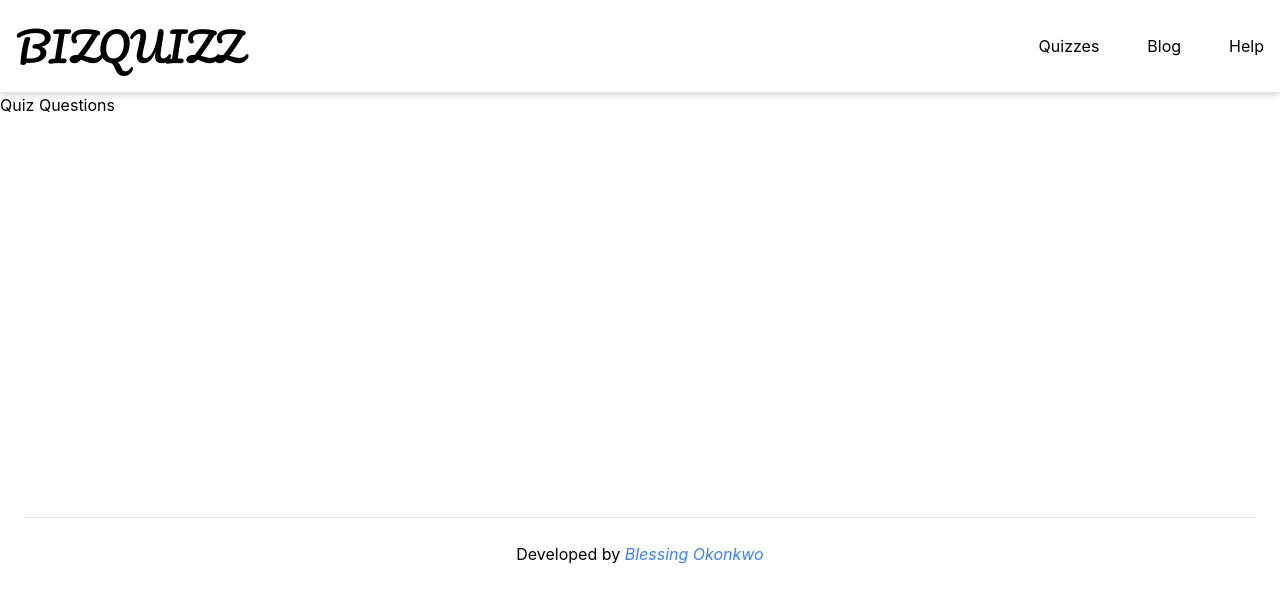
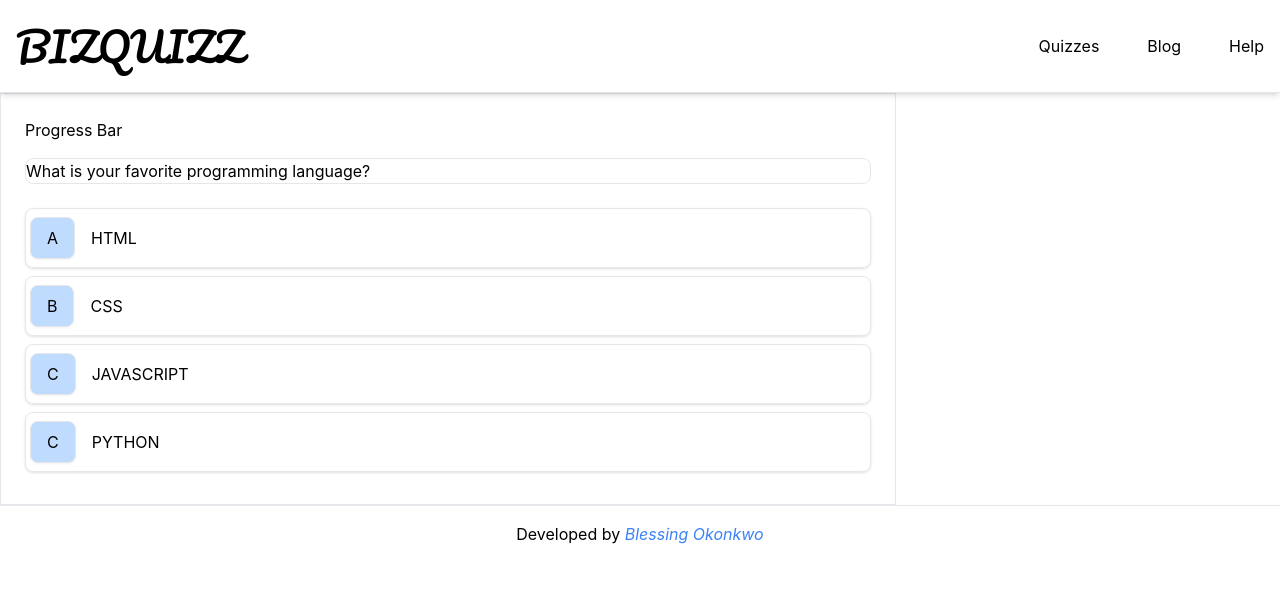
Before and after one commit to BlessingOkonkwo/biz-quiz, a React (Create React App) app: page /start_quiz in a window 1280 px wide. Shown: the top 602 px of the page. Built offline with nearby package versions, Linux system fonts and the light colour scheme.

Commit message:
setup axios and fetch data for homepage

```diff
--- a/package.json
+++ b/package.json
@@ -6,6 +6,7 @@
     "@testing-library/jest-dom": "^5.17.0",
     "@testing-library/react": "^13.4.0",
     "@testing-library/user-event": "^13.5.0",
+    "axios": "^1.4.0",
     "react": "^18.2.0",
     "react-dom": "^18.2.0",
     "react-router-dom": "^6.14.2",
--- a/src/components/Footer.jsx
+++ b/src/components/Footer.jsx
@@ -3,8 +3,7 @@ import { Link } from 'react-router-dom'
 
 const Footer = () => {
   return (
-    <div className="text-center m-6">
-        <hr /> <br />
+    <div className="text-center p-4 h-fit border-t w-full bg-white">
       Developed by <em className="text-blue-500"><Link to="https://blessingokonkwo.netlify.app/">Blessing Okonkwo</Link></em>
     </div>
   )
--- /dev/null
+++ b/src/hooks/useAxios.js
@@ -0,0 +1,24 @@
+import { useEffect, useState } from 'react';
+import axios from 'axios';
+
+axios.defaults.baseURL = "https://opentdb.com/"
+
+const useAxios = ({ url }) => {
+  const [response, setResponse] = useState(null);
+  const [error, setError] = useState("");
+  const [loading, setLoading] = useState(true);
+
+  useEffect(() => {
+    const fetchData = () => {
+        axios.get(url)
+        .then(res => setResponse(res.data))
+        .catch(err => setError(err))
+        .finally(() => setLoading(false))
+    }
+    fetchData();
+  }, [url]);
+
+  return { response, error, loading }
+}
+
+export default useAxios;
--- a/src/pages/Home.jsx
+++ b/src/pages/Home.jsx
@@ -1,33 +1,57 @@
-import React from 'react';
+import React, { useState } from 'react';
+import useAxios from '../hooks/useAxios';
 import photoquiz from '../images/photo-quiz.jpg';
 
+
 const Home = () => {
+  const [cat, setCat] = useState("");
+  const [level, setLevel] = useState("");
+  const [number, setNumber] = useState(1);
+
+  const { response, error, loading } = useAxios({ url: "/api_category.php" });
+  console.log(response);
+
+  const handleSubmit = (e) => {
+    e.preventDefault();
+    console.log("retrieving questions");
+  };
 
   return (
     <div className='flex justify-between flex-col p-10 font-[Poppins]'>
-      <div className="w-[] border-2 p-4 rounded-3xl">
-        <img src={photoquiz} alt="quiz pic" className='rounded-3xl md:h-[500px] w-full h-1/2' />
+      <div className="w-[] border-2 rounded-3xl">
+        <img src={photoquiz} alt="quiz pic" className='rounded-3xl md:h-[300px] w-full h-1/2' />
       </div>
 
       <div className='border-2 rounded-3xl p-6 '>
-        <form className='rounded-3xl flex flex-col md:flex-row gap-4 md:items-center justfiy-center md:justify-between'>
+        <form onSubmit={handleSubmit} className='rounded-3xl flex flex-col md:flex-row gap-4 md:items-center justfiy-center md:justify-between'>
           <div>
-            <label for="categories" className='block text-sm text-[#767268] my-2 md:text-center'>Choose a category:</label>
-            <select id="categories" name="category" className='border rounded-md p-2 w-full'>
-                <option value="any category">Any Category</option>
-                <option value="general knowledge">General Knowledge</option>
-                <option value="entertainment">Entertainment</option>
-                <option value="science">Science</option>
-                <option value="mythology">Mythology</option>
-                <option value="Sports">Sports</option>
-                <option value="geography">Geography</option>
-                <option value="history">History</option>
+            <label htmlFor="categories" className='block text-sm text-[#767268] my-2 md:text-center'>Choose a category:</label>
+            <select
+              id="categories"
+              name="category"
+              value={cat}
+              onChange={(e) => setCat(e.target.value)}
+              className='border rounded-md p-2 w-full'
+            >
+              <option value="any category">Any Category</option>
+              {
+                response &&
+                response.trivia_categories.map((res, i) => (
+                  <option key={i} value={res.name}>{res.name}</option>
+                ))
+              }
             </select>
           </div>
 
           <div>
-            <label for="difficulty" className='block text-sm text-[#767268] my-2 md:text-center'>Select difficuty:</label>
-            <select id="difficulty" name="difficulty" className='border rounded-md p-2 w-full'>
+            <label htmlFor="difficulty" className='block text-sm text-[#767268] my-2 md:text-center'>Select difficuty:</label>
+            <select
+              id="difficulty"
+              name="difficulty"
+              value={level}
+              className='border rounded-md p-2 w-full'
+              onChange={(e) => setLevel(e.target.value)}
+            >
                 <option value="any difficulty">Any Difficulty</option>
                 <option value="easy">Easy</option>
                 <option value="medium">Medium</option>
@@ -36,14 +60,25 @@ const Home = () => {
           </div>
 
           <div>
-            <label for="categories" className='block text-sm text-[#767268] my-2 md:text-center'>Number of Questions:</label>
-            <input type="number" min="1" max="10" className='border rounded-md p-2 w-full'/>
+            <label htmlFor="categories" className='block text-sm text-[#767268] my-2 md:text-center'>Number of Questions:</label>
+            <input
+              type="number"
+              value={number}
+              min="1"
+              max="10"
+              className='border rounded-md p-2 w-full'
+              onChange={(e) => setNumber(e.target.value)}
+            />
           </div>
 
 
 
           <div className="text-right">
-            <input type="submit" value="Start Quiz &rarr;" className='cursor-pointer border rounded-lg p-4'/>
+            <input
+              type="submit"
+              value="Start Quiz &rarr;"
+              className='cursor-pointer border rounded-lg p-4 hover:bg-gray-100 outline-none active:bg-white'
+            />
           </div>
         </form>
       </div>
--- a/src/pages/StartQuiz.jsx
+++ b/src/pages/StartQuiz.jsx
@@ -1,9 +1,63 @@
-import React from 'react'
+import React, { useState } from 'react'
 
 const StartQuiz = () => {
+  const [checked, setChecked] = useState(false);
+  const [selected, setSelected] = useState(null);
+
+  const handleRadio = (e) => {
+    setSelected(e.target.value);
+  };
+
   return (
-    <div>
-      Quiz Questions
+    <div className="border max-w-[70vw] flex flex-col justify-center p-6">
+      <div>
+        Progress Bar
+      </div>
+
+
+      <div className="border rounded-lg my-4">
+        <p>
+          What is your favorite programming language?
+        </p>
+      </div>
+
+      <div>
+        {/* <div className="flex gap-4 items-center border rounded-lg py-2 px-1 cursor-pointer hover:bg-blue-50 active:bg-white shadow my-2">
+          <h3 className="border px-4 py-2 rounded-lg bg-blue-200 shadow-sm">A</h3>
+          <p>Thor</p>
+        </div> */}
+
+        <div>
+          <div>
+            <input type="radio" id="html" name="fav_language" value="HTML" className="hidden w-full" onChange={handleRadio}/>
+            <label htmlFor="html" className={`flex gap-4 items-center border rounded-lg py-2 px-1 cursor-pointer hover:bg-blue-50 active:bg-white ${selected === 'HTML' ? 'bg-blue-50' : ''} shadow my-2`}>
+              <span className="border px-4 py-2 rounded-lg bg-blue-200 shadow-sm">A</span>
+              HTML
+            </label>
+          </div>
+          <div>
+            <input type="radio" id="css" name="fav_language" value="CSS" className="hidden w-full" onChange={handleRadio}/>
+            <label htmlFor="css" className={`flex gap-4 items-center border rounded-lg py-2 px-1 cursor-pointer hover:bg-blue-50 active:bg-white ${selected === 'CSS' ? 'bg-blue-50' : ''} shadow my-2`}>
+              <span className="border px-4 py-2 rounded-lg bg-blue-200 shadow-sm">B</span>
+              CSS
+            </label>
+          </div>
+          <div>
+            <input type="radio" id="javascript" name="fav_language" value="JAVASCRIPT" className="hidden w-full" onChange={handleRadio}/>
+            <label htmlFor="javascript" className={`flex gap-4 items-center border rounded-lg py-2 px-1 cursor-pointer hover:bg-blue-50 active:bg-white ${selected === 'JAVASCRIPT' ? 'bg-blue-50' : ''} shadow my-2`}>
+              <span className="border px-4 py-2 rounded-lg bg-blue-200 shadow-sm">C</span>
+              JAVASCRIPT
+            </label>
+          </div>
+          <div>
+            <input type="radio" id="python" name="fav_language" value="PYTHON" className="hidden w-full" onChange={handleRadio}/>
+            <label htmlFor="python" className={`flex gap-4 items-center border rounded-lg py-2 px-1 cursor-pointer hover:bg-blue-50 active:bg-white ${selected === 'PYTHON' ? 'bg-blue-50' : ''} shadow my-2`}>
+              <span className="border px-4 py-2 rounded-lg bg-blue-200 shadow-sm">C</span>
+              PYTHON
+            </label>
+          </div>
+        </div>
+      </div>
     </div>
   )
 }
```
Also changed, not shown: 1 other file (tests, documents, lock files or other folders).
